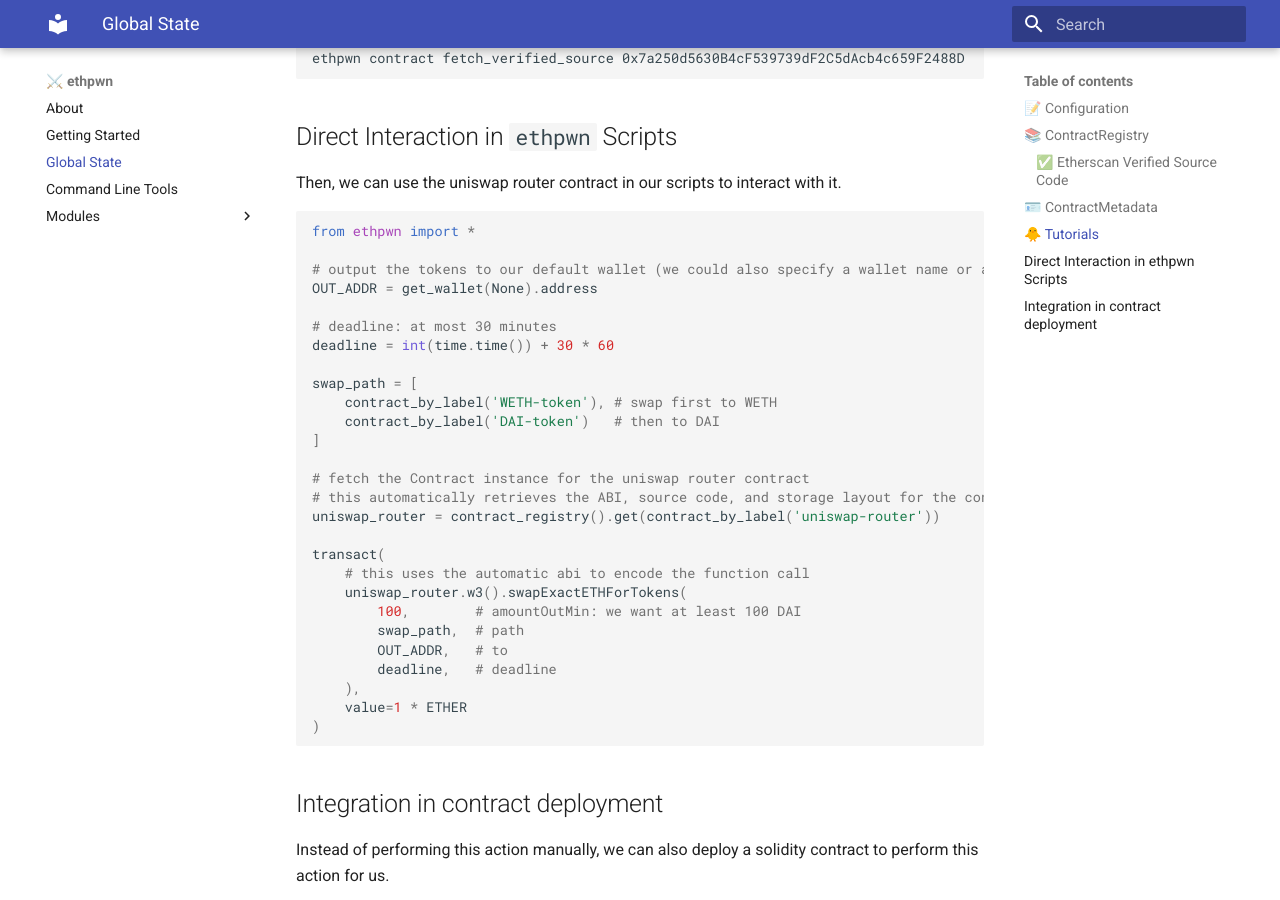
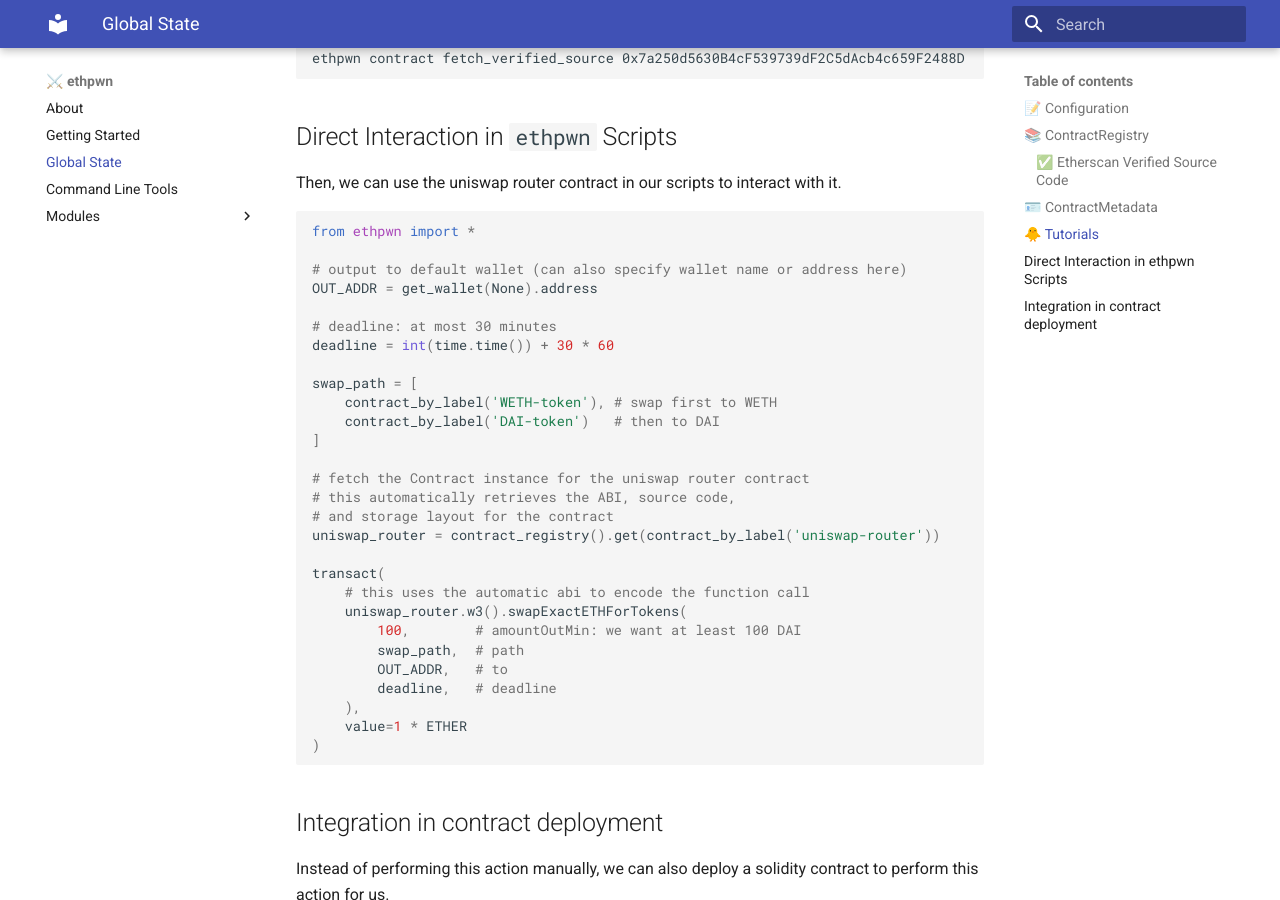
Before and after one commit to ethpwn/ethpwn, an MkDocs documentation site: the page built from docs/docs/ethpwn/global_state.md, in a window 1280 px wide and 900 px high, scrolled down 4410 px. Built offline with MkDocs 1.6.1 and Material for MkDocs 9.7.7, drawn with Linux system fonts in a browser that asks for light colours.

Commit message:
fit it into the line width

````diff
--- a/docs/docs/ethpwn/global_state.md
+++ b/docs/docs/ethpwn/global_state.md
@@ -164,7 +164,7 @@ Then, we can use the uniswap router contract in our scripts to interact with it.
 ```python
 from ethpwn import *
 
-# output the tokens to our default wallet (we could also specify a wallet name or address here)
+# output to default wallet (can also specify wallet name or address here)
 OUT_ADDR = get_wallet(None).address
 
 # deadline: at most 30 minutes
@@ -176,7 +176,8 @@ swap_path = [
 ]
 
 # fetch the Contract instance for the uniswap router contract
-# this automatically retrieves the ABI, source code, and storage layout for the contract
+# this automatically retrieves the ABI, source code,
+# and storage layout for the contract
 uniswap_router = contract_registry().get(contract_by_label('uniswap-router'))
 
 transact(
````
